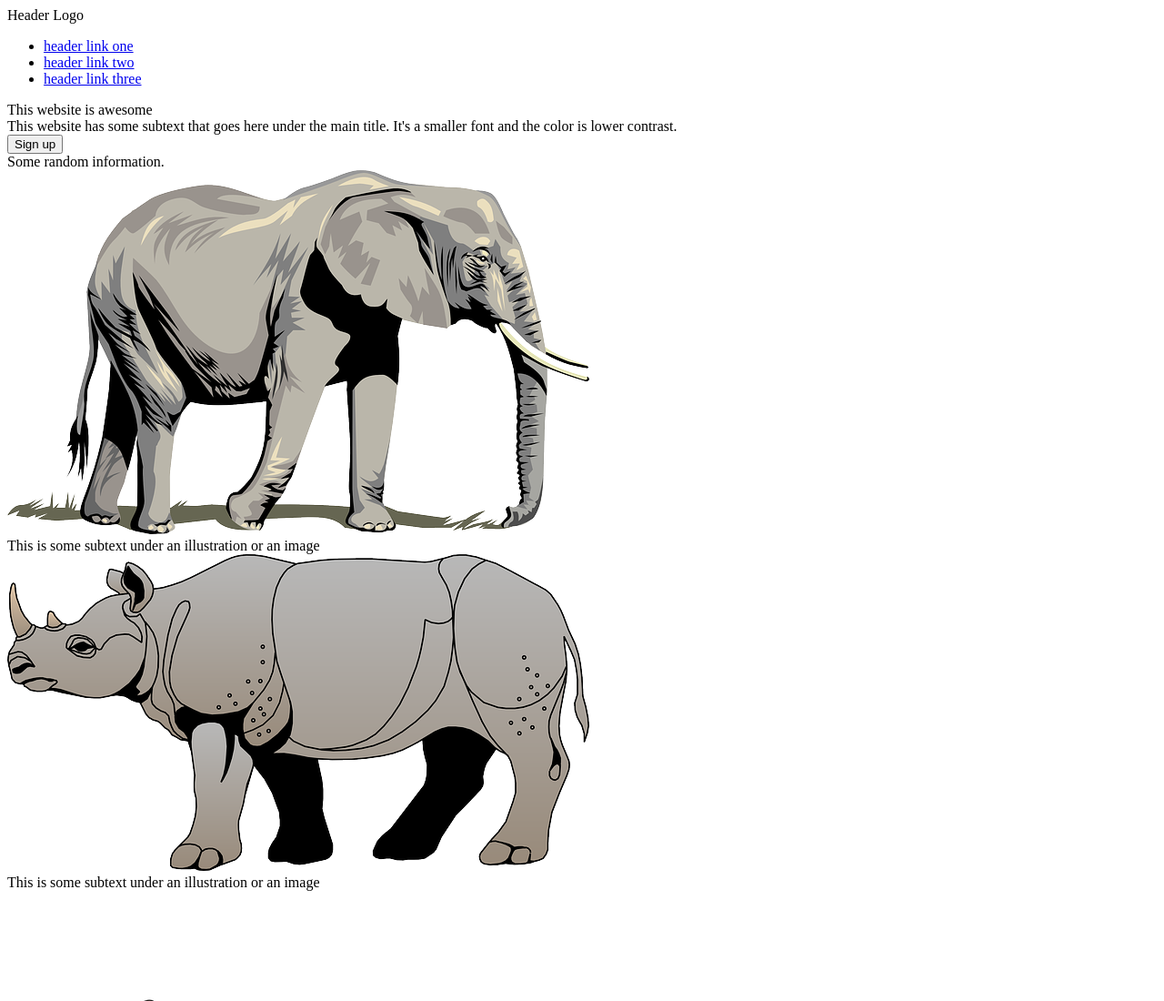
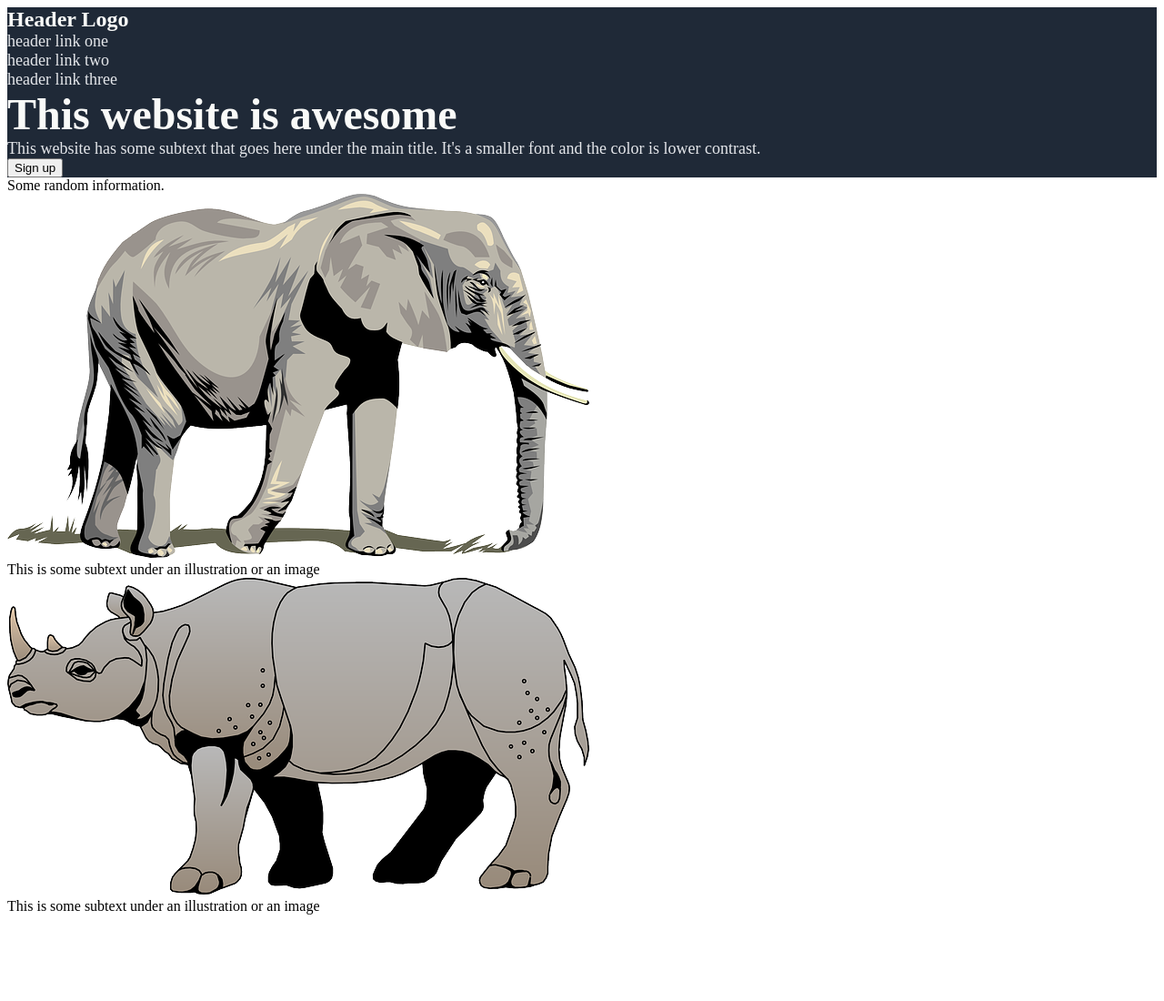
Before and after one commit to Rikta9999/odin-css-project, a plain HTML site: page index.html in a window 1280 px wide. Shown: the top 1100 px of the page at 91% size. Drawn offline with Linux system fonts and the light colour scheme.

Commit message:
Edit CSS file for 'Header' section.

```diff
--- a/styles.css
+++ b/styles.css
@@ -0,0 +1,32 @@
+.hero {
+    background-color: #1F2937;
+}
+
+.header-main-text {
+    font-size: 48px;
+    color: #F9FAF8;
+    font-weight:800;
+}
+
+.header-secondary-text {
+    font-size: 18px;
+    color: #E5E7EB;
+}
+
+.logo {
+    font-size: 24px;
+    color: #F9FAF8;
+    font-weight: 700;
+}
+
+ul {
+    list-style-type: none;
+    margin: 0;
+    padding: 0;
+  }
+
+a {
+    text-decoration: none;
+    color: #E5E7EB;
+    font-size: 18px;
+  }
```
Also changed, not shown: index.html (+1 -1 lines).
